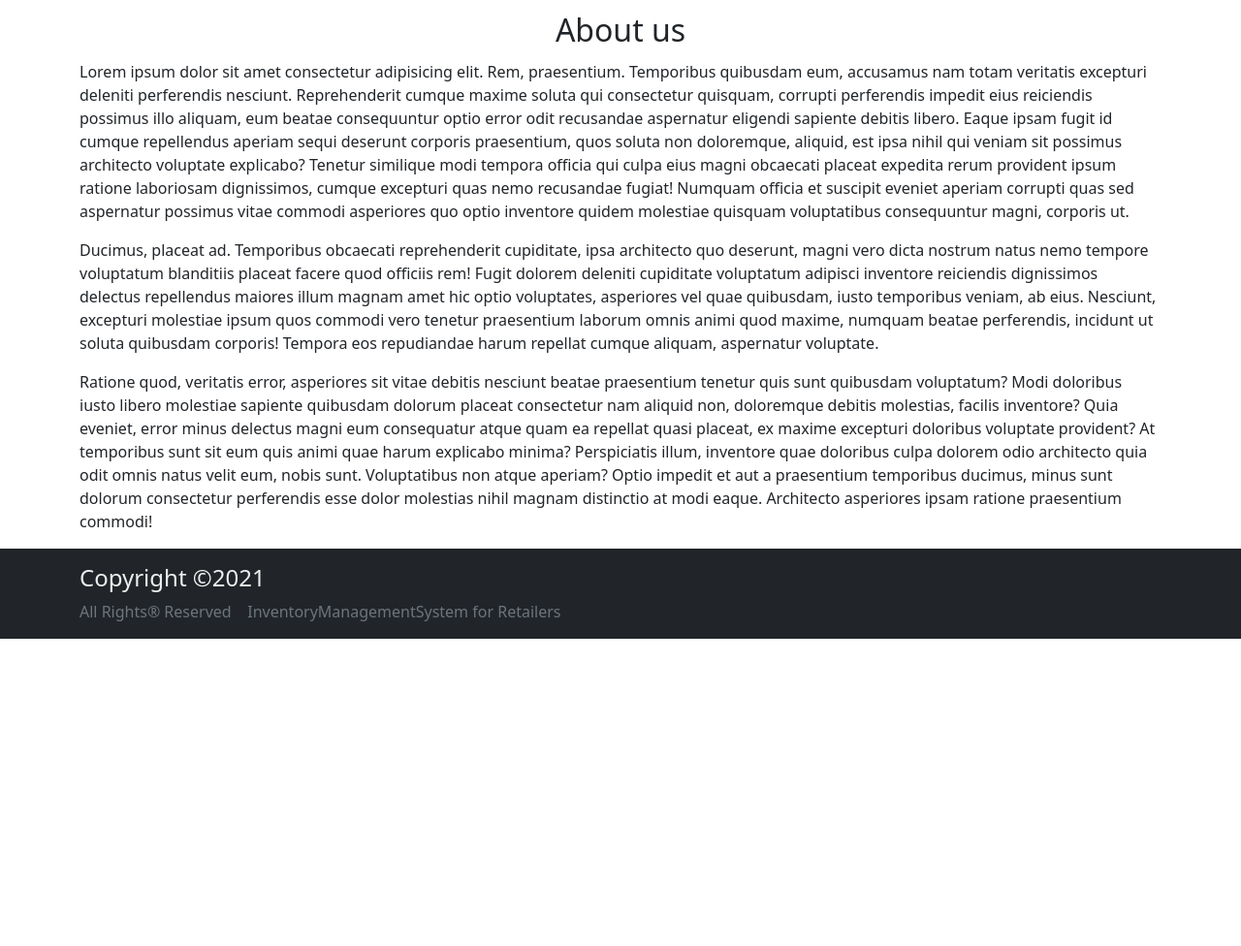
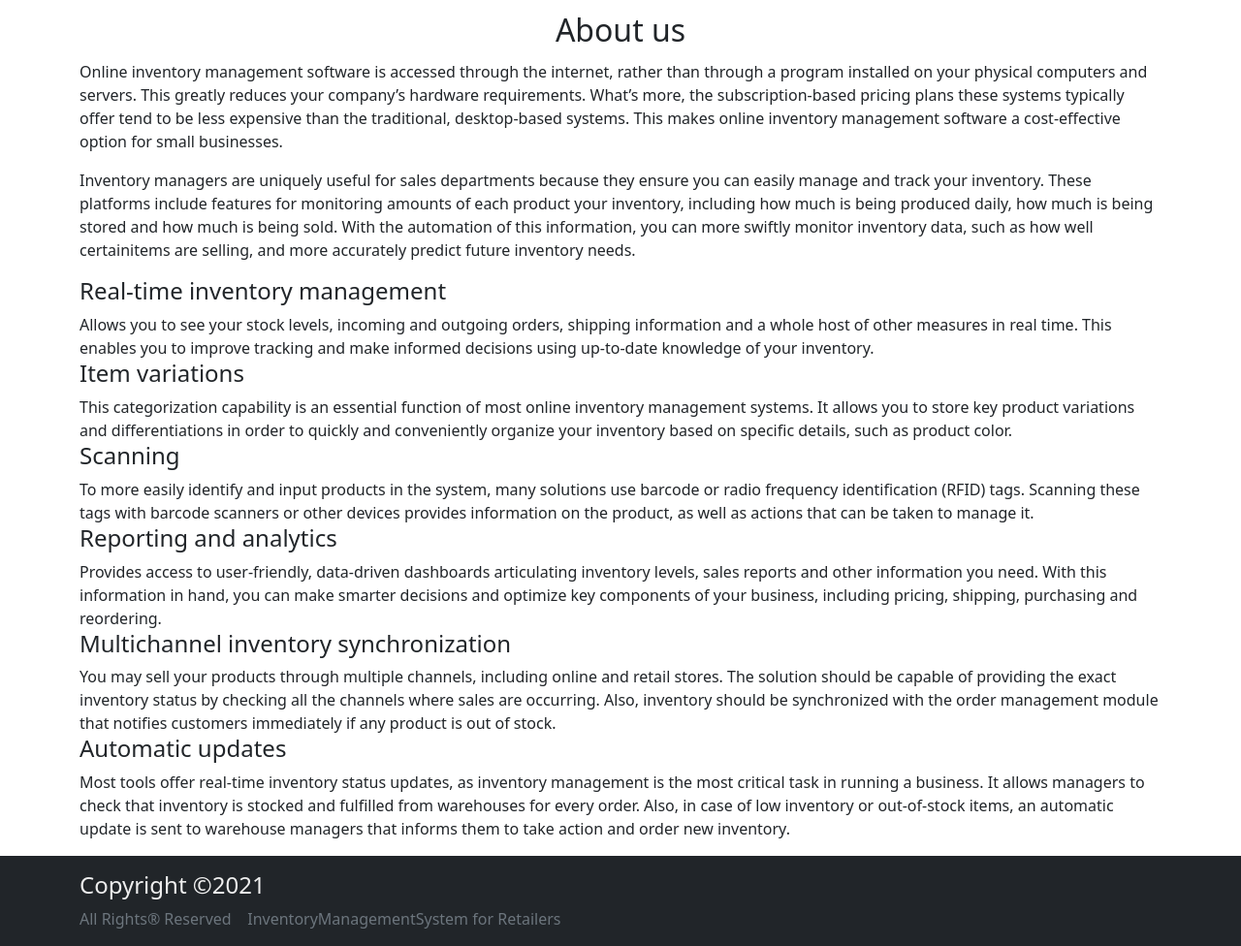
Before and after one commit to smartinternz02/SPS-10128-Inventory-Managment-System-for-Retailers, a Flask app: page /about in a window 1280 px wide. Shown: the part 56-1032 px from the top of the page at 97% size. Before the commit the page ends 715 px from the top, so only its background shows below. Run offline with Flask 2, Linux system fonts and the light colour scheme; some libraries are stand-ins or nearby versions.

Commit message:
content added to home

```diff
--- a/app.py
+++ b/app.py
@@ -4,7 +4,6 @@ import MySQLdb.cursors
 from re import match
 from datetime import datetime
 from sendmail_g import sendmail
-from time import sleep
 
 app = Flask(__name__)
 
@@ -21,6 +20,8 @@ app.config['MYSQL_DB'] = 'rmVn4RoTHT'
 mysql = MySQL(app)
 
 # Stock Notification
+
+
 def notify_stock():
     # This function sends you a notification of stock shortage
     print('***********Running Notify**************')
@@ -45,7 +46,8 @@ def notify_stock():
     else:
         print('*********Session is Empty**********')
 
-# Rendering Pages
+# ************************Rendering Pages***********************
+
 
 @app.route('/')
 def index():
@@ -92,8 +94,6 @@ def contact():
 def about():
     return render_template('about.html')
 
-
-# Registering new users
 
 @app.route('/register', methods=['GET', 'POST'])
 def register():
@@ -150,13 +150,12 @@ def register():
             username, password), mail)
 
         return render_template('login.html', msg=msg)
-    return render_template('register.html', success_msg=msg, msg=msg)
+    return render_template('register.html', success_msg=msg, msg=msg, valid=True, check=True)
 
-
-# Managing Authentication
 
 @app.route('/login', methods=['GET', 'POST'])
 def login():
+    # Managing Authentication
     user_data = None
     if request.method == 'POST':
         username = request.form['username']
@@ -209,7 +208,7 @@ def logout():
     return redirect(url_for('login'))
 
 
-# Managing services
+# ***********************Managing services*****************************
 
 @app.route('/services')
 def services():
@@ -343,11 +342,10 @@ def update():
         notify_stock()
         return render_template('update.html', msg=msg, items=items)
 
-# Creating a billing system
-
 
 @app.route('/billing', methods=['GET', 'POST'])
 def billing():
+    # Creating a billing system
     iid = None
     if 'username' in session:
         if request.method == 'POST':
@@ -368,6 +366,7 @@ def billing():
         notify_stock()
         return render_template('billing.html')
 
+
 # Running flask App
 if __name__ == '__main__':
     app.run(host='0.0.0.0', debug=False)
--- a/templates/about.html
+++ b/templates/about.html
@@ -8,36 +8,46 @@
 <div class="container my-2">
     <h2 class="text-center py-1 px-1">About us</h2>
     <p>
-        Lorem ipsum dolor sit amet consectetur adipisicing elit. Rem, praesentium. Temporibus quibusdam eum,
-        accusamus nam totam veritatis excepturi deleniti perferendis nesciunt. Reprehenderit cumque maxime
-        soluta qui consectetur quisquam, corrupti perferendis impedit eius reiciendis possimus illo aliquam,
-        eum beatae consequuntur optio error odit recusandae aspernatur eligendi sapiente debitis libero. Eaque
-        ipsam fugit id cumque repellendus aperiam sequi deserunt corporis praesentium, quos soluta non
-        doloremque, aliquid, est ipsa nihil qui veniam sit possimus architecto voluptate explicabo? Tenetur
-        similique modi tempora officia qui culpa eius magni obcaecati placeat expedita rerum provident ipsum
-        ratione laboriosam dignissimos, cumque excepturi quas nemo recusandae fugiat! Numquam officia et
-        suscipit eveniet aperiam corrupti quas sed aspernatur possimus vitae commodi asperiores quo optio
-        inventore quidem molestiae quisquam voluptatibus consequuntur magni, corporis ut.
+        Online inventory management software is accessed through the internet, rather than through a program
+        installed on your physical computers and servers. This greatly reduces your company’s hardware
+        requirements. What’s more, the subscription-based pricing plans these systems typically offer tend to
+        be less expensive than the traditional, desktop-based systems. This makes online inventory management
+        software a cost-effective option for small businesses.
     </p>
     <p>
-        Ducimus, placeat ad. Temporibus obcaecati reprehenderit cupiditate, ipsa architecto quo deserunt,
-        magni vero dicta nostrum natus nemo tempore voluptatum blanditiis placeat facere quod officiis rem!
-        Fugit dolorem deleniti cupiditate voluptatum adipisci inventore reiciendis dignissimos delectus
-        repellendus maiores illum magnam amet hic optio voluptates, asperiores vel quae quibusdam, iusto
-        temporibus veniam, ab eius. Nesciunt, excepturi molestiae ipsum quos commodi vero tenetur praesentium
-        laborum omnis animi quod maxime, numquam beatae perferendis, incidunt ut soluta quibusdam corporis!
-        Tempora eos repudiandae harum repellat cumque aliquam, aspernatur voluptate.
+        Inventory managers are uniquely useful for sales departments because they ensure you can easily manage
+        and track your inventory. These platforms include features for monitoring amounts of each product your
+        inventory, including how much is being produced daily, how much is being stored and how much is being
+        sold. With the automation of this information, you can more swiftly monitor inventory data, such as
+        how well certainitems are selling, and more accurately predict future inventory needs.
     </p>
     <p>
-        Ratione quod, veritatis error, asperiores sit vitae debitis nesciunt beatae praesentium tenetur quis
-        sunt quibusdam voluptatum? Modi doloribus iusto libero molestiae sapiente quibusdam dolorum placeat
-        consectetur nam aliquid non, doloremque debitis molestias, facilis inventore? Quia eveniet, error
-        minus delectus magni eum consequatur atque quam ea repellat quasi placeat, ex maxime excepturi
-        doloribus voluptate provident? At temporibus sunt sit eum quis animi quae harum explicabo minima?
-        Perspiciatis illum, inventore quae doloribus culpa dolorem odio architecto quia odit omnis natus velit
-        eum, nobis sunt. Voluptatibus non atque aperiam? Optio impedit et aut a praesentium temporibus
-        ducimus, minus sunt dolorum consectetur perferendis esse dolor molestias nihil magnam distinctio at
-        modi eaque. Architecto asperiores ipsam ratione praesentium commodi!
+    <h4>Real-time inventory management</h4>
+    Allows you to see your stock levels, incoming and outgoing orders, shipping information and a whole host
+    of other measures in real time. This enables you to improve tracking and make informed decisions using
+    up-to-date knowledge of your inventory.
+    <h4>Item variations</h4>
+    This categorization capability is an essential function of most online inventory management systems. It
+    allows you to store key product variations and differentiations in order to quickly and conveniently
+    organize your inventory based on specific details, such as product color.
+    <h4>Scanning</h4>
+    To more easily identify and input products in the system, many solutions use barcode or radio frequency
+    identification (RFID) tags. Scanning these tags with barcode scanners or other devices provides
+    information on the product, as well as actions that can be taken to manage it.
+    <h4>Reporting and analytics</h4>
+    Provides access to user-friendly, data-driven dashboards articulating inventory levels, sales reports and
+    other information you need. With this information in hand, you can make smarter decisions and optimize key
+    components of your business, including pricing, shipping, purchasing and reordering.
+    <h4>Multichannel inventory synchronization</h4>
+    You may sell your products through multiple channels, including online and retail stores. The solution
+    should be capable of providing the exact inventory status by checking all the channels where sales are
+    occurring. Also, inventory should be synchronized with the order management module that notifies customers
+    immediately if any product is out of stock.
+    <h4>Automatic updates</h4>
+    Most tools offer real-time inventory status updates, as inventory management is the most critical task in
+    running a business. It allows managers to check that inventory is stocked and fulfilled from warehouses
+    for every order. Also, in case of low inventory or out-of-stock items, an automatic update is sent to
+    warehouse managers that informs them to take action and order new inventory.
     </p>
 </div>
 
--- a/templates/login.html
+++ b/templates/login.html
@@ -9,7 +9,7 @@
 {% block body %}
 
 <div class="container mx-5 my-5">
-
+    <h2>Registered User's Login here : </h2>
     <form method="post" action='login'>
         <div class="mb-1">
             <label for="username" class="form-label">Username</label>
--- a/templates/register.html
+++ b/templates/register.html
@@ -9,7 +9,7 @@
 {% block body %}
 
 <div class="container mx-5 my-5">
-
+    <h2>New User Register here : &nbsp;</h2>
     <form method="POST" action='register'>
         {% if not valid %}
         <div style="color:red;" class="form-text">{{msg}}</div>
```
Also changed, not shown: templates/index.html (+23 -19 lines).
